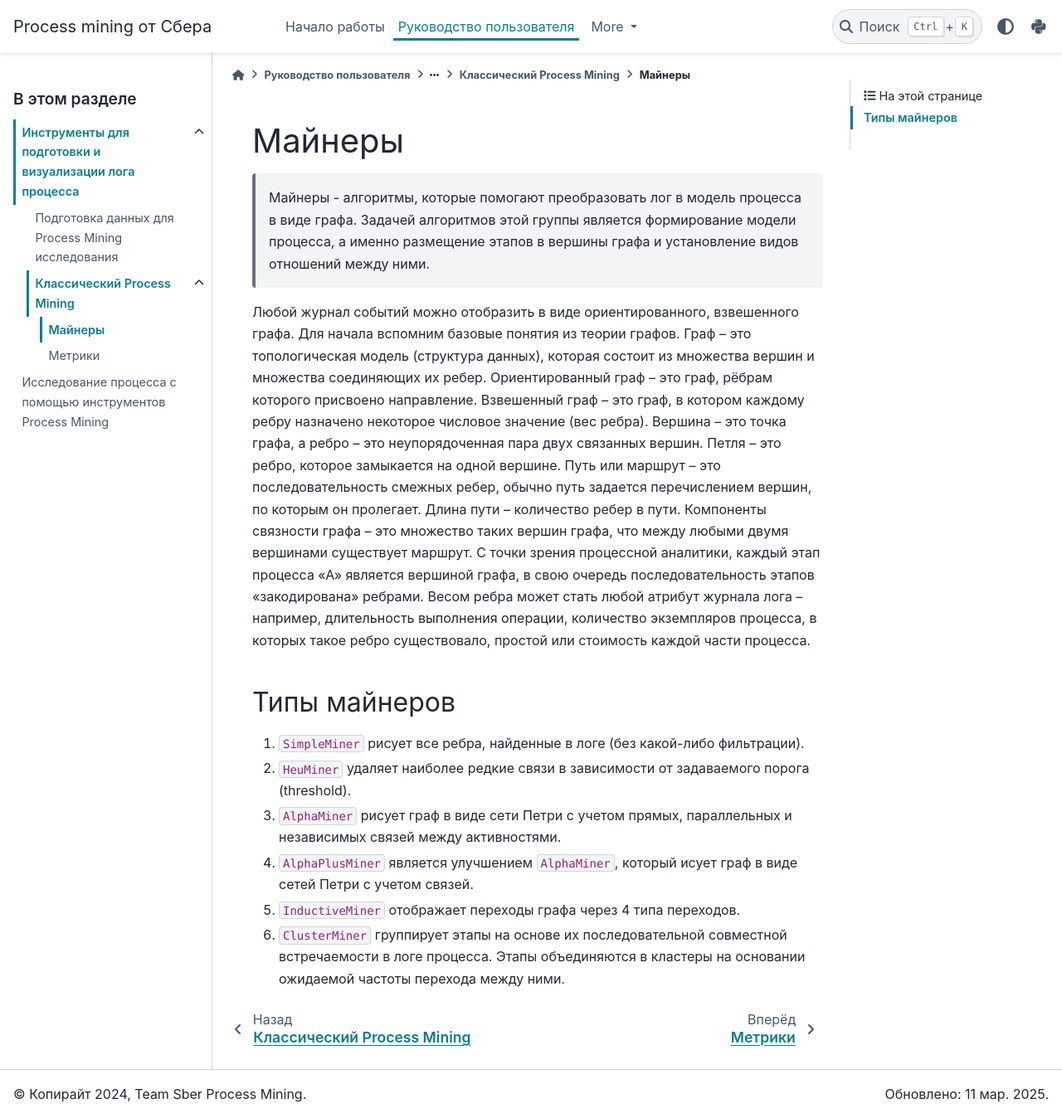
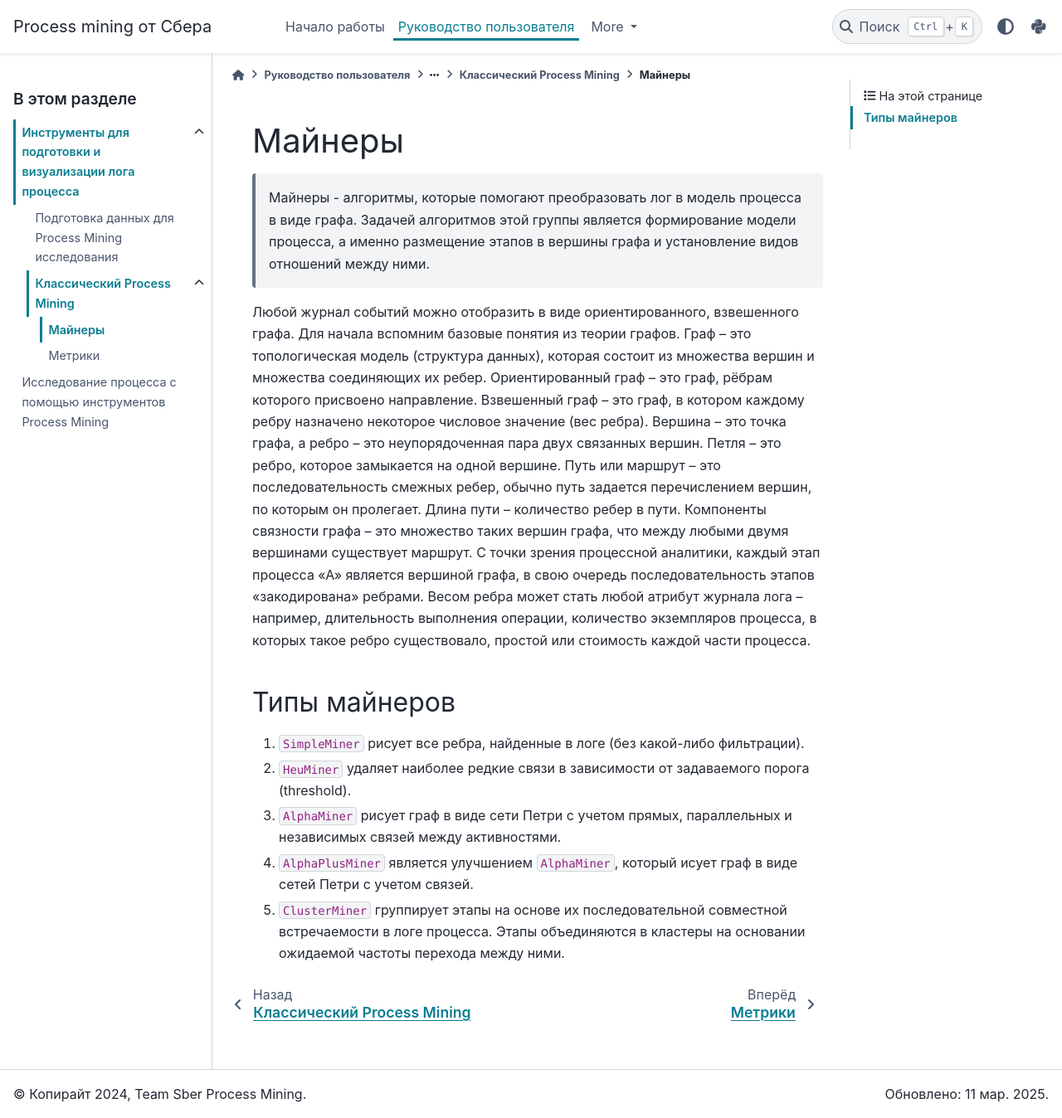
Before and after one commit to SPM-MLTeam/process-mining-spm, a Sphinx documentation site: the page built from docs/source/user_guide/UC001_handling-event-data/UC001-002-001_Miners.md, in a window 1280 px wide and 1348 px high. Shown: the whole window at 83% size. Built offline with Sphinx 7.4.7 and the PyData theme 0.15.4, drawn with Linux system fonts in a browser that asks for light colours.

Commit message:
Fixed doc for miners description

```diff
--- a/docs/source/user_guide/UC001_handling-event-data/UC001-002-001_Miners.md
+++ b/docs/source/user_guide/UC001_handling-event-data/UC001-002-001_Miners.md
@@ -18,5 +18,4 @@
 2. `HeuMiner` удаляет наиболее редкие связи в зависимости от задаваемого порога (threshold).
 3. `AlphaMiner` рисует граф в виде сети Петри с учетом прямых, параллельных и независимых связей между активностями.
 4. `AlphaPlusMiner` является улучшением `AlphaMiner`, который исует граф в виде сетей Петри с учетом связей.
-5. `InductiveMiner` отображает переходы графа  через 4 типа переходов.
-6. `ClusterMiner` группирует этапы на основе их последовательной совместной встречаемости в логе процесса. Этапы объединяются в кластеры на основании ожидаемой частоты перехода между ними.
+5. `ClusterMiner` группирует этапы на основе их последовательной совместной встречаемости в логе процесса. Этапы объединяются в кластеры на основании ожидаемой частоты перехода между ними.
```
